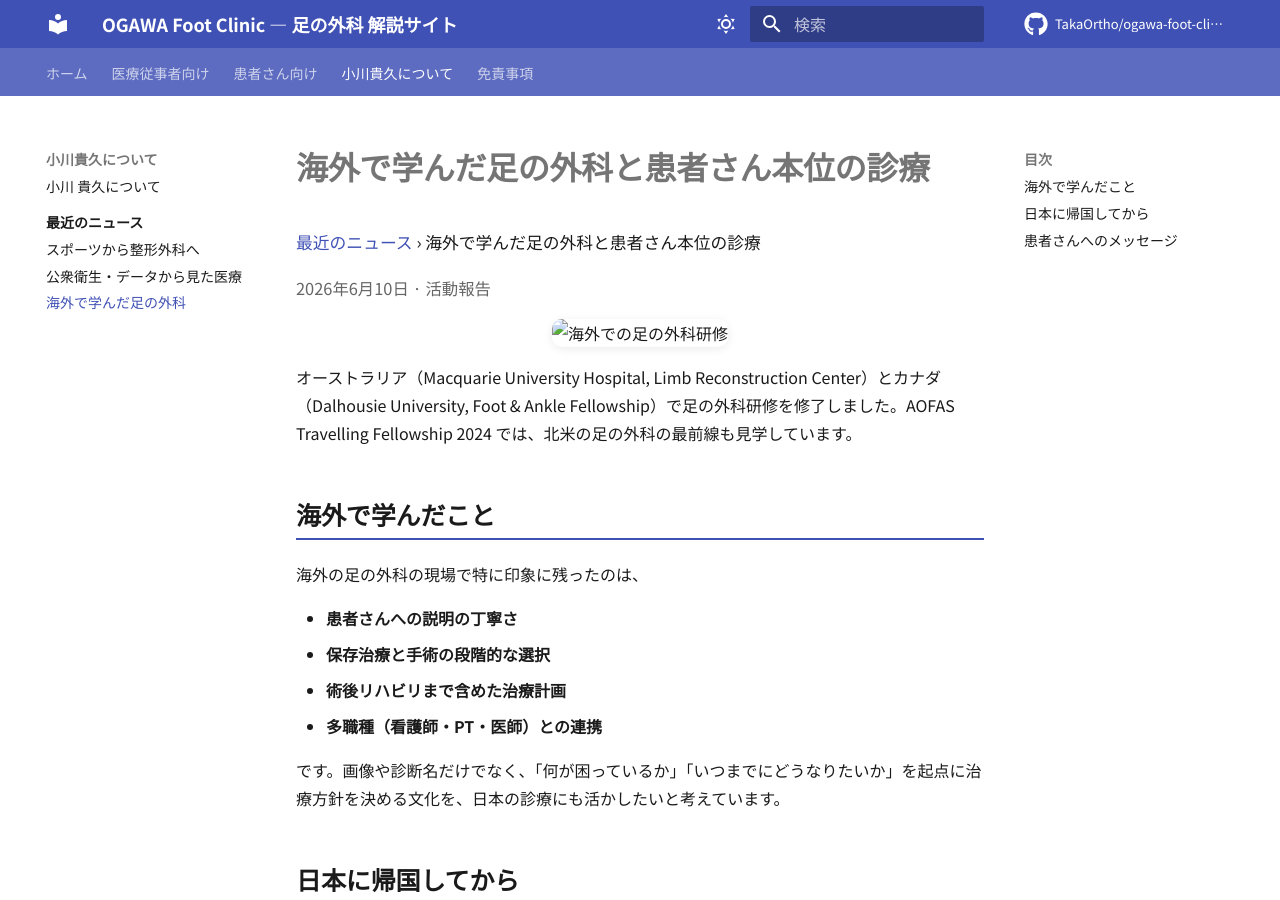
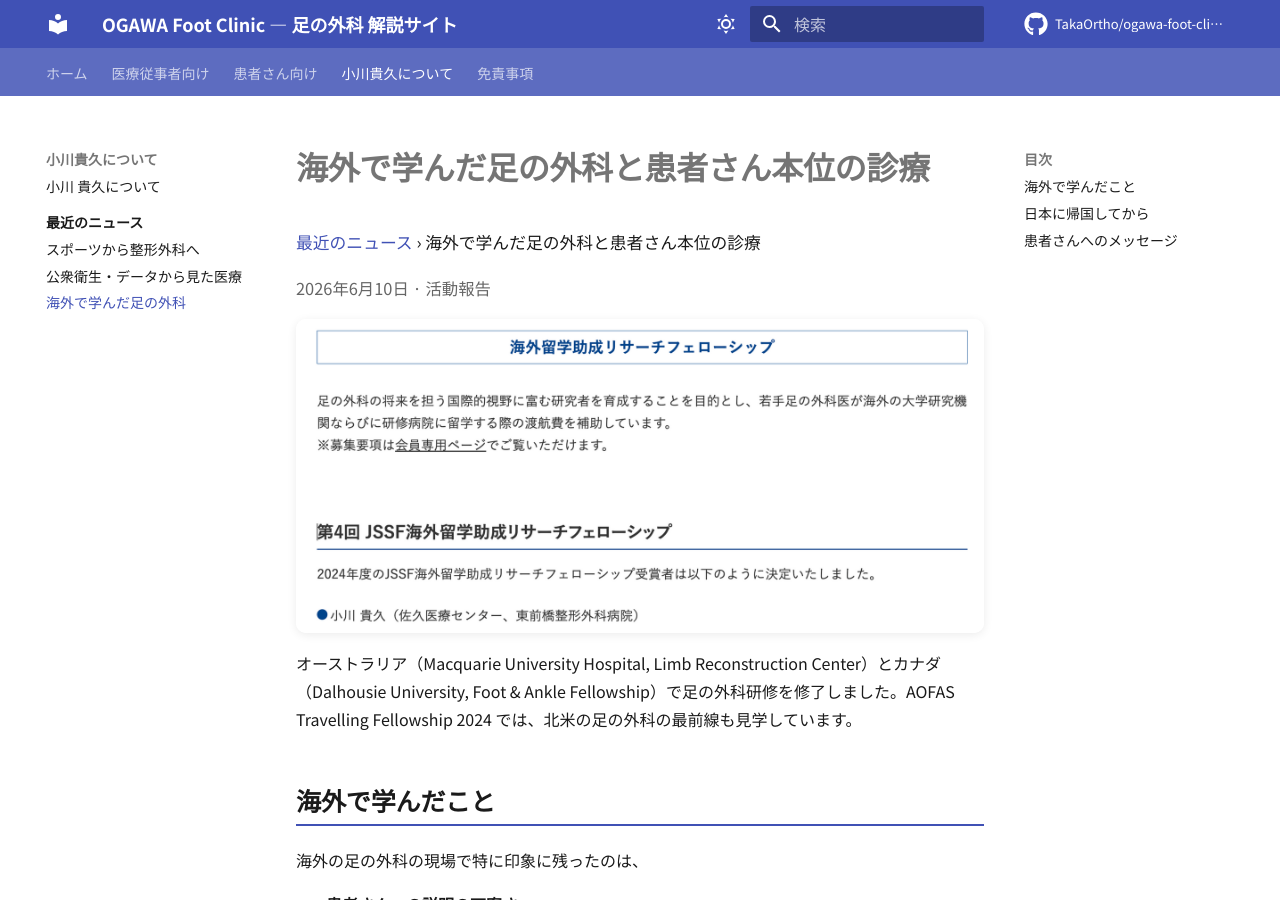
Before and after one commit to TakaOrtho/ogawa-foot-clinic-wiki, an MkDocs documentation site: the page built from docs/about/news/global-foot-ankle.md, in a window 1280 px wide and 900 px high. Built offline with MkDocs 1.6.1 and Material for MkDocs 9.7.7, drawn with Linux system fonts in a browser that asks for light colours; comment, search, counter and statistics services are not loaded.

Commit message:
Fix broken profile image paths on about and news pages.
Co-authored-by: Cursor <cursoragent@cursor.com>

```diff
--- a/docs/about/news/global-foot-ankle.md
+++ b/docs/about/news/global-foot-ankle.md
@@ -5,7 +5,7 @@
 <p class="news-meta"><time datetime="2026-06-10">2026年6月10日</time> · 活動報告</p>
 
 <figure class="story-hero story-hero--wide">
-  <img src="../../assets/images/profile/story-global-foot.png" alt="海外での足の外科研修" loading="lazy">
+  <img src="../../../assets/images/profile/story-global-foot.png" alt="海外での足の外科研修" loading="lazy">
 </figure>
 
 オーストラリア（Macquarie University Hospital, Limb Reconstruction Center）とカナダ（Dalhousie University, Foot & Ankle Fellowship）で足の外科研修を修了しました。AOFAS Travelling Fellowship 2024 では、北米の足の外科の最前線も見学しています。
@@ -28,7 +28,7 @@
 このサイトも、その延長線上にあります。患者さんには自分の足の状態を理解するための情報を、医療従事者には足の外科診療の全体像を共有するための情報を、わかりやすく整理することを目指しています。
 
 <figure class="story-inline">
-  <img src="../../assets/images/profile/story-accenture.png" alt="活動の一コマ" loading="lazy">
+  <img src="../../../assets/images/profile/story-accenture.png" alt="活動の一コマ" loading="lazy">
 </figure>
 
 ## 患者さんへのメッセージ
```
Also changed, not shown: docs/about.md (+1 -1 lines), docs/about/news/public-health-data.md (+1 -1 lines), docs/about/news/sports.md (+1 -1 lines).
